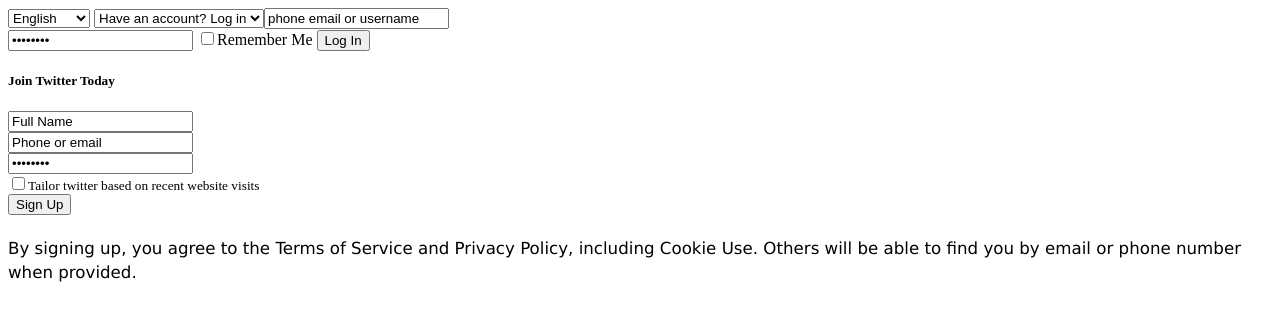
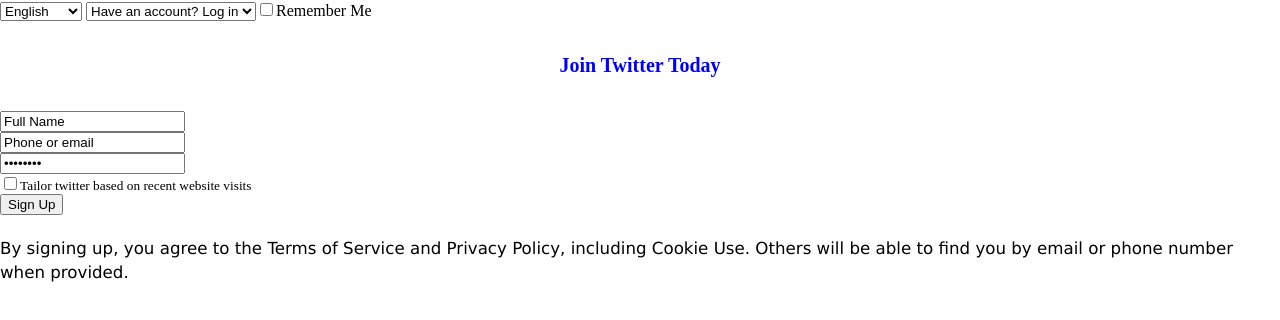
Before and after one commit to samuelgustafson/twitter_clone, a website: page public/html/signup.html in a window 1280 px wide. Drawn offline with Linux system fonts and the light colour scheme.

Commit message:
added stylesheet

```diff
--- a/public/css/signup.css
+++ b/public/css/signup.css
@@ -6,14 +6,22 @@
 }
 body {
     background-color: white;
+    margin-left: auto;
+    margin-right: auto;
+    margin-top: auto;
+    margin-bottom: auto;
 }
 
-h1 {
+h5 {
     color: blue;
     text-align: center;
+    font-size: 20px
 }
 
 p {
     font-family: verdana;
     font-size: 20px;
 }
+form {
+  align-items: center
+}
--- a/public/html/signup.html
+++ b/public/html/signup.html
@@ -13,10 +13,8 @@
    <select>
     <option value="Log in">Have an account? Log in</option>
     <form action="broke">
-      <input type="text" name="phone email or username" value="phone email or username"><br>
-      <input type="Password" name="Password" value="password">
+      <button>Log In</button>
       <input type="checkbox" name="checkbox" value="checkbox">Remember Me
-      <button>Log In</button>
     </form>
   </select>
   </header>
@@ -24,6 +22,7 @@
   form {
       display: block;
       margin-top: 0em;
+      align-items: center;
   }
   </style>
   </head>
```
